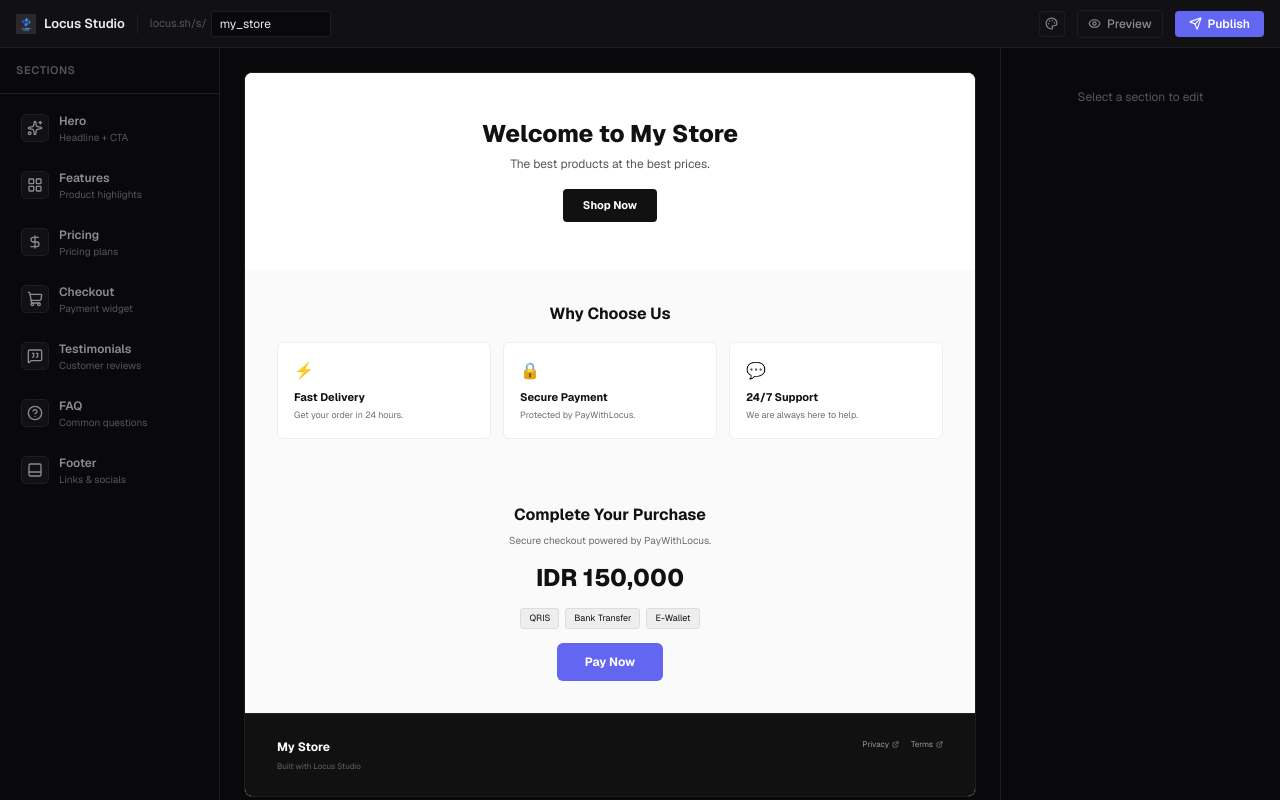
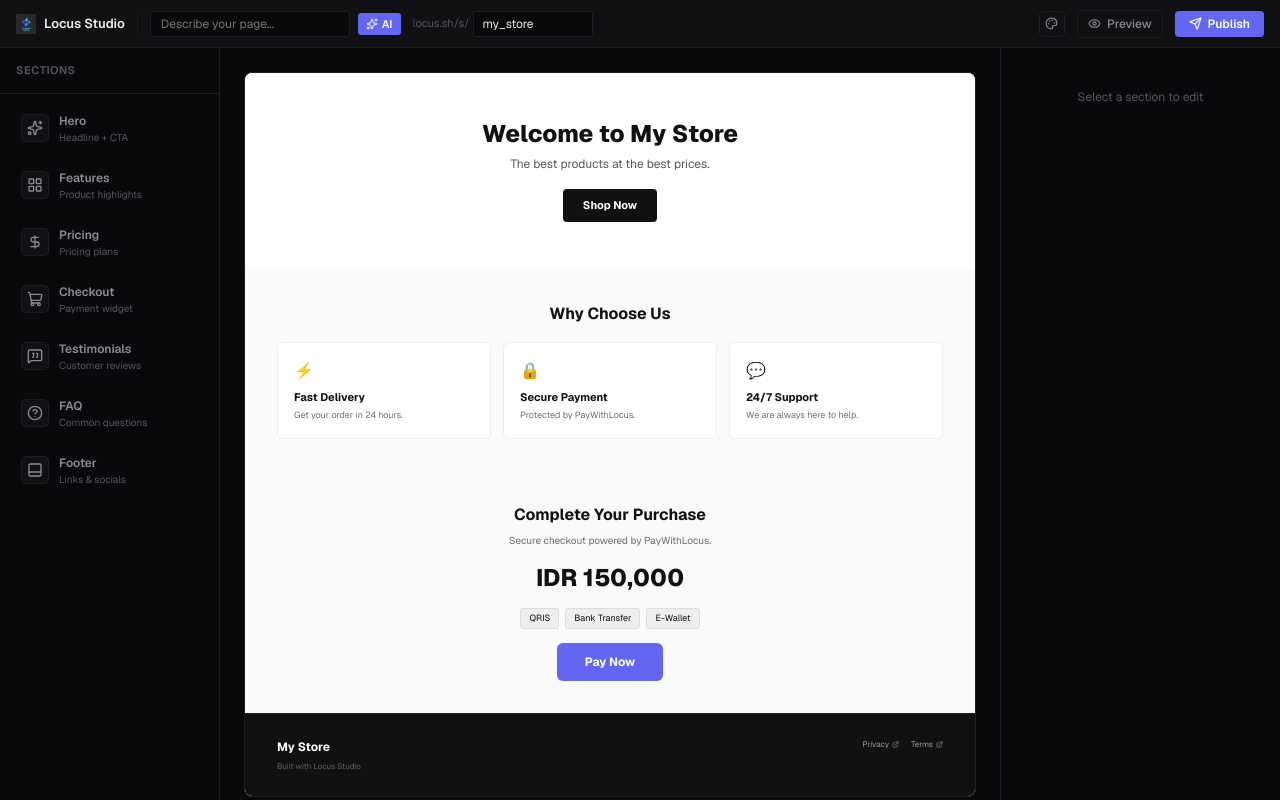
Before and after one commit to maulana-tech/buildwithlocus, a Next.js app: page /dashboard in a window 1280 px wide. Built offline with nearby package versions, Linux system fonts and the light colour scheme.

Commit message:
refactor(src/app/dashboard/page.tsx): auto update

```diff
--- a/src/app/dashboard/page.tsx
+++ b/src/app/dashboard/page.tsx
@@ -1,7 +1,7 @@
 'use client';
 
 import React, { useState, useCallback } from 'react';
-import { Send, Eye, Palette } from 'lucide-react';
+import { Send, Eye, Palette, Sparkles, Loader2 } from 'lucide-react';
 
 import { SectionPalette } from '@/components/builder/SectionPalette';
 import { LivePreview } from '@/components/builder/LivePreview';
@@ -86,6 +86,39 @@ function createSection(type: SectionType): PageSection {
   }
 }
 
+function generateSectionsFromPrompt(prompt: string): SectionType[] {
+  const p = prompt.toLowerCase();
+  const sections: SectionType[] = [];
+
+  if (p.includes('hero') || p.includes('landing') || p.includes('welcome') || p.includes('header')) {
+    sections.push('hero');
+  }
+  if (p.includes('feature') || p.includes('benefit') || p.includes('why') || p.includes('service')) {
+    sections.push('features');
+  }
+  if (p.includes('price') || p.includes('pricing') || p.includes('plan') || p.includes(' package') || p.includes('tier')) {
+    sections.push('pricing');
+  }
+  if (p.includes('checkout') || p.includes('pay') || p.includes('buy') || p.includes('purchase') || p.includes('payment')) {
+    sections.push('checkout');
+  }
+  if (p.includes('testimonial') || p.includes('review') || p.includes('feedback') || p.includes('customer')) {
+    sections.push('testimonials');
+  }
+  if (p.includes('faq') || p.includes('question') || p.includes('help') || p.includes('support')) {
+    sections.push('faq');
+  }
+  if (p.includes('footer') || p.includes('contact') || p.includes('about')) {
+    sections.push('footer');
+  }
+
+  if (sections.length === 0) {
+    sections.push('hero', 'features', 'checkout', 'footer');
+  }
+
+  return sections;
+}
+
 const DEFAULT_PAGE: PageConfig = {
   id: 'page_1',
   username: 'my_store',
@@ -105,11 +138,30 @@ export default function BuilderPage() {
   const [selectedId, setSelectedId] = useState<string | null>(null);
   const [isPublishOpen, setIsPublishOpen] = useState(false);
   const [publishedUrl, setPublishedUrl] = useState('');
+  const [aiPrompt, setAiPrompt] = useState('');
+  const [isAiLoading, setIsAiLoading] = useState(false);
 
   const handlePageChange = useCallback((next: PageConfig) => {
     setPage(next);
     savePage(next);
   }, []);
+
+  const handleAiGenerate = useCallback(async () => {
+    if (!aiPrompt.trim()) return;
+    setIsAiLoading(true);
+
+    await new Promise(r => setTimeout(r, 800));
+
+    const types = generateSectionsFromPrompt(aiPrompt);
+    const newSections = types.map(createSection);
+
+    setPage(prev => ({ ...prev, sections: newSections }));
+    setSelectedId(newSections[0]?.id || null);
+    savePage({ ...page, sections: newSections });
+
+    setAiPrompt('');
+    setIsAiLoading(false);
+  }, [aiPrompt, page]);
 
   const handleAddSection = useCallback((type: SectionType) => {
     const section = createSection(type);
@@ -186,6 +238,48 @@ export default function BuilderPage() {
         </div>
 
         <div style={{ width: '1px', height: '20px', background: '#1e1e22' }} />
+
+        <div style={{ display: 'flex', alignItems: 'center', gap: '8px' }}>
+          <input
+            value={aiPrompt}
+            onChange={(e) => setAiPrompt(e.target.value)}
+            onKeyDown={(e) => e.key === 'Enter' && handleAiGenerate()}
+            placeholder="Describe your page..."
+            style={{
+              background: '#09090b',
+              border: '1px solid #1e1e22',
+              borderRadius: '3px',
+              padding: '4px 10px',
+              color: '#ededef',
+              fontSize: '12px',
+              width: '200px',
+              outline: 'none',
+              fontFamily: 'inherit',
+            }}
+          />
+          <button
+            onClick={handleAiGenerate}
+            disabled={isAiLoading || !aiPrompt.trim()}
+            style={{
+              display: 'flex',
+              alignItems: 'center',
+              gap: '4px',
+              padding: '4px 8px',
+              fontSize: '11px',
+              fontWeight: 600,
+              background: '#6366f1',
+              border: 'none',
+              borderRadius: '3px',
+              color: '#fff',
+              cursor: isAiLoading ? 'wait' : 'pointer',
+              opacity: isAiLoading ? 0.6 : 1,
+              fontFamily: 'inherit',
+            }}
+          >
+            {isAiLoading ? <Loader2 size={12} className="spin" /> : <Sparkles size={12} />}
+            AI
+          </button>
+        </div>
 
         <div style={{ display: 'flex', alignItems: 'center', gap: '4px' }}>
           <span style={{ fontSize: '11px', color: '#55555e' }}>locus.sh/s/</span>
```
